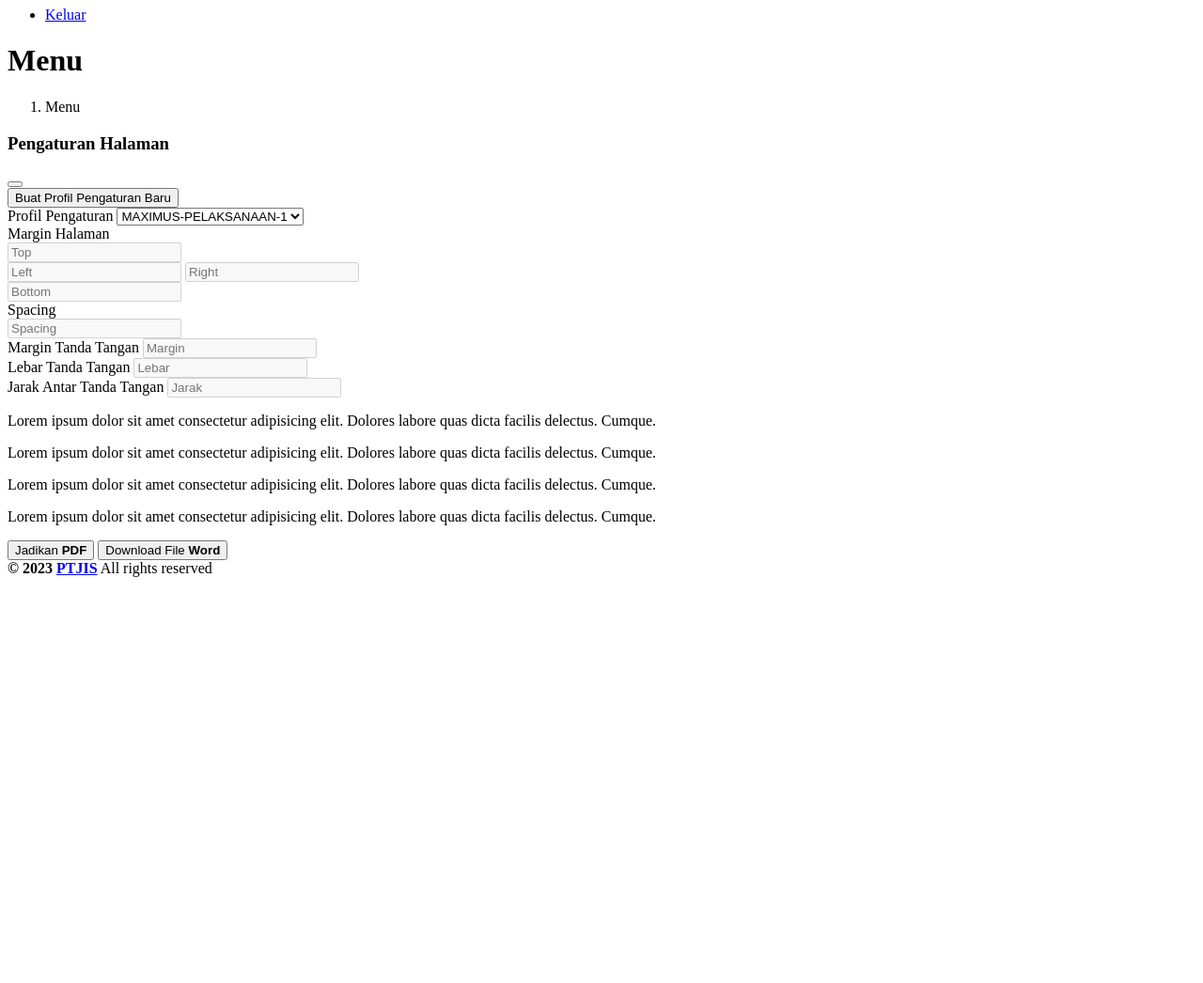
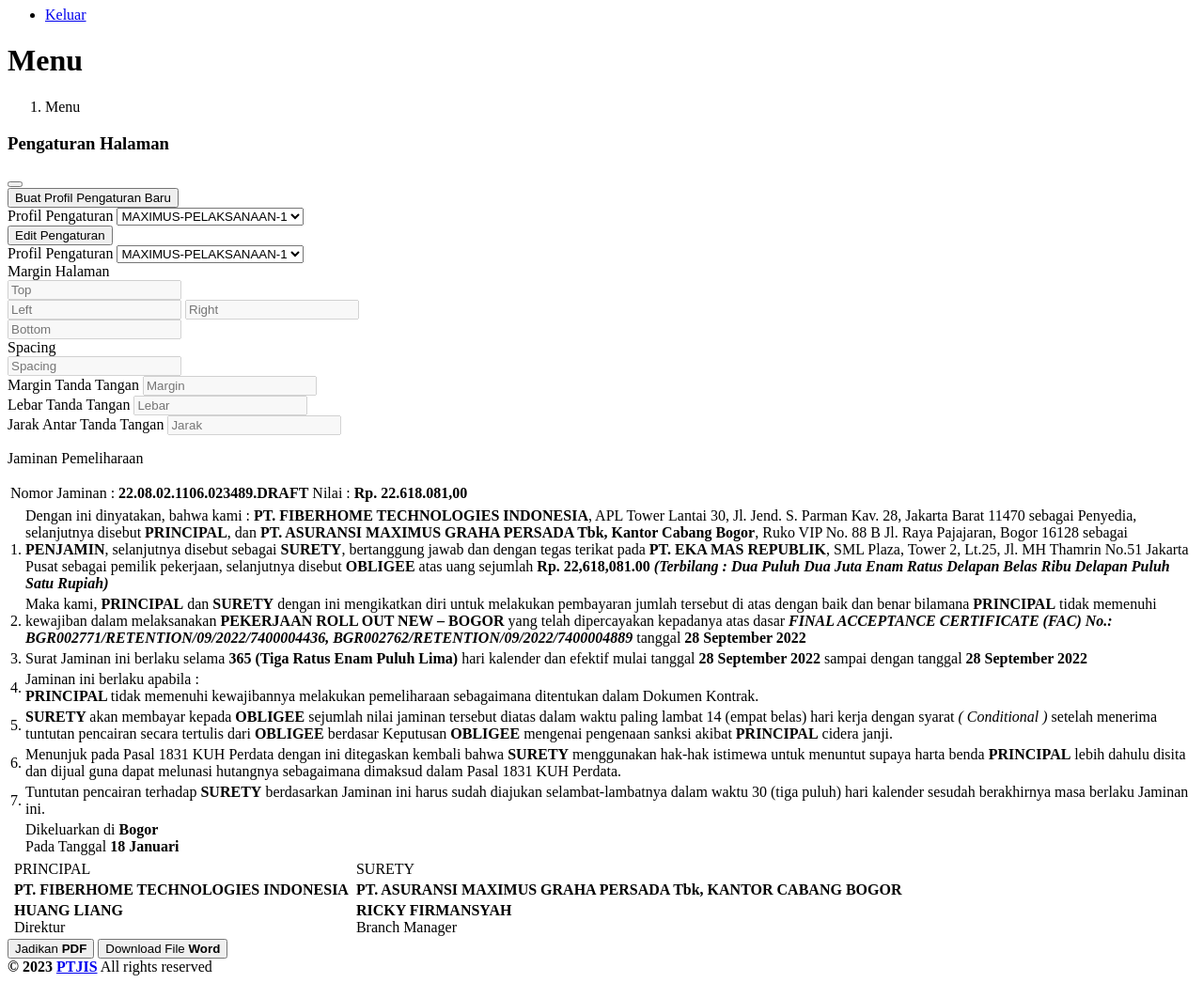
Before and after one commit to hasan282/app-web-suretybond-wording, a CodeIgniter 4 app: template app/Views/guarantee/print/index.php in a window 1280 px wide. Shown: the part 1707-2753 px from the top of the page at 94% size. Before the commit the page ends 2321 px from the top, so only its background shows below. Run offline with PHP 8.4 and a stand-in for CodeIgniter, Linux system fonts and the light colour scheme; the template is opened without the code that fills it, so the values that code supplies are empty; some libraries are stand-ins or nearby versions.

Commit message:
process export view

```diff
--- a/app/Controllers/Guarantee.php
+++ b/app/Controllers/Guarantee.php
@@ -41,7 +41,6 @@ class Guarantee extends BaseController
         $data['title'] = 'Cetak Jaminan';
         $data['bread'] = array('Jaminan|guarantee', 'Detail|guarantee/detail', 'Cetak');
         $this->plugin->setup('scrollbar|jspdf');
-        // $this->view('guarantee/print', $data);
         $this->view('guarantee/print/index', $data);
     }
 
--- /dev/null
+++ b/app/Views/guarantee/draft/mb_ind.php
@@ -0,0 +1,75 @@
+<div id="doc-target">
+
+    <p class="text-center text-bold">Jaminan Pemeliharaan</p>
+    <table class="w-100">
+        <tr>
+            <td>Nomor Jaminan : <b>22.08.02.1106.023489.DRAFT</b></td>
+            <td class="text-right">Nilai : <b>Rp. 22.618.081,00</b></td>
+        </tr>
+    </table>
+
+    <table>
+        <tr>
+            <td class="align-top">1.</td>
+            <td>Dengan ini dinyatakan, bahwa kami : <strong>PT. FIBERHOME TECHNOLOGIES INDONESIA</strong>, APL Tower Lantai 30, Jl. Jend. S. Parman Kav. 28, Jakarta Barat 11470 sebagai Penyedia, selanjutnya disebut <strong>PRINCIPAL</strong>, dan <strong>PT. ASURANSI MAXIMUS GRAHA PERSADA Tbk, Kantor Cabang Bogor</strong>, Ruko VIP No. 88 B Jl. Raya Pajajaran, Bogor 16128 sebagai <strong>PENJAMIN</strong>, selanjutnya disebut sebagai <strong>SURETY</strong>, bertanggung jawab dan dengan tegas terikat pada <strong>PT. EKA MAS REPUBLIK</strong>, SML Plaza, Tower 2, Lt.25, Jl. MH Thamrin No.51 Jakarta Pusat sebagai pemilik pekerjaan, selanjutnya disebut <strong>OBLIGEE</strong> atas uang sejumlah <strong>Rp. 22,618,081.00 <i>(Terbilang : Dua Puluh Dua Juta Enam Ratus Delapan Belas Ribu Delapan Puluh Satu Rupiah)</i></strong> </td>
+        </tr>
+        <tr>
+            <td>2.</td>
+            <td>Maka kami, <strong>PRINCIPAL</strong> dan <strong>SURETY</strong> dengan ini mengikatkan diri untuk melakukan pembayaran jumlah tersebut di atas dengan baik dan benar bilamana <strong>PRINCIPAL</strong> tidak memenuhi kewajiban dalam melaksanakan <b>PEKERJAAN ROLL OUT NEW – BOGOR</b> yang telah dipercayakan kepadanya atas dasar <strong><i>FINAL ACCEPTANCE CERTIFICATE (FAC) No.: BGR002771/RETENTION/09/2022/7400004436, BGR002762/RETENTION/09/2022/7400004889</i></strong> tanggal<strong> 28 September 2022</strong></td>
+        </tr>
+        <tr>
+            <td>3.</td>
+            <td>Surat Jaminan ini berlaku selama <strong>365 (Tiga Ratus Enam Puluh Lima)</strong> hari kalender dan efektif mulai tanggal <strong> 28 September 2022</strong> sampai dengan tanggal <strong> 28 September 2022</strong></td>
+        </tr>
+        <tr>
+            <td>4.</td>
+            <td>Jaminan ini berlaku apabila : <br>
+                <strong>PRINCIPAL </strong> tidak memenuhi kewajibannya melakukan pemeliharaan sebagaimana ditentukan dalam Dokumen Kontrak.
+            </td>
+        </tr>
+        <tr>
+            <td>5.</td>
+            <td><strong>SURETY </strong> akan membayar kepada <strong>OBLIGEE </strong> sejumlah nilai jaminan tersebut diatas dalam waktu paling lambat 14 (empat belas) hari kerja dengan syarat <i>( Conditional )</i> setelah menerima tuntutan pencairan secara tertulis dari <strong>OBLIGEE</strong> berdasar Keputusan <strong>OBLIGEE</strong> mengenai pengenaan sanksi akibat <strong>PRINCIPAL</strong> cidera janji.</td>
+        </tr>
+        <tr>
+            <td>6.</td>
+            <td>Menunjuk pada Pasal 1831 KUH Perdata dengan ini ditegaskan kembali bahwa <strong>SURETY</strong> menggunakan hak-hak istimewa untuk menuntut supaya harta benda <strong>PRINCIPAL</strong> lebih dahulu disita dan dijual guna dapat melunasi hutangnya sebagaimana dimaksud dalam Pasal 1831 KUH Perdata.</td>
+        </tr>
+        <tr>
+            <td>7.</td>
+            <td>Tuntutan pencairan terhadap <strong>SURETY</strong> berdasarkan Jaminan ini harus sudah diajukan selambat-lambatnya dalam waktu 30 (tiga puluh) hari kalender sesudah berakhirnya masa berlaku Jaminan ini. </td>
+        </tr>
+        <tr>
+            <td></td>
+            <td>
+                Dikeluarkan di <strong>Bogor</strong><br>
+                Pada Tanggal <strong>18 Januari</strong>
+            </td>
+        </tr>
+    </table>
+
+    <table>
+        <tr>
+            <td></td>
+            <td>PRINCIPAL</td>
+            <td></td>
+            <td>SURETY</td>
+            <td></td>
+        </tr>
+        <tr>
+            <td></td>
+            <td><strong>PT. FIBERHOME TECHNOLOGIES INDONESIA</strong></td>
+            <td></td>
+            <td><strong>PT. ASURANSI MAXIMUS GRAHA PERSADA Tbk, KANTOR CABANG BOGOR</strong></td>
+            <td></td>
+        </tr>
+        <tr>
+            <td></td>
+            <td><b>HUANG LIANG </b><br>Direktur</td>
+            <td></td>
+            <td><b>RICKY FIRMANSYAH </b><br>Branch Manager</td>
+            <td></td>
+        </tr>
+    </table>
+
+</div>
--- a/app/Views/guarantee/print.php
+++ b/app/Views/guarantee/print.php
@@ -168,7 +168,7 @@ $line_height = '1em';
     <div class="card-body">
         <div id="outer">
             <div id="doc-target">
-                <div class="container  text-blue">
+                <div class="container text-blue">
                     <div class="header">
                         <h6 class="text-center text-uppercase text-bold judul text-primary">Jaminan Pemeliharaan</h6>
                         <table class="table table-borderless mb-0">
--- a/app/Views/guarantee/print/index.php
+++ b/app/Views/guarantee/print/index.php
@@ -18,19 +18,16 @@
     </div>
 </div>
 <div class="row">
-    <div class="col-8">
+    <div class="col-9">
         <div class="card">
             <div class="card-body">
 
-                <p>Lorem ipsum dolor sit amet consectetur adipisicing elit. Dolores labore quas dicta facilis delectus. Cumque.</p>
-                <p>Lorem ipsum dolor sit amet consectetur adipisicing elit. Dolores labore quas dicta facilis delectus. Cumque.</p>
-                <p>Lorem ipsum dolor sit amet consectetur adipisicing elit. Dolores labore quas dicta facilis delectus. Cumque.</p>
-                <p>Lorem ipsum dolor sit amet consectetur adipisicing elit. Dolores labore quas dicta facilis delectus. Cumque.</p>
+                <?= $this->include('guarantee/draft/mb_ind'); ?>
 
             </div>
         </div>
     </div>
-    <div class="col-4 d-flex justify-content-center">
+    <div class="col-3 d-flex justify-content-center">
         <div class="my-auto">
             <button type="button" class="btn btn-danger btn-lg btn-block">
                 Jadikan <strong>PDF</strong>
--- a/app/Views/guarantee/print/setting.php
+++ b/app/Views/guarantee/print/setting.php
@@ -1,6 +1,7 @@
 <div class="row">
-    <div class="col">
+    <div class="col-xl-4">
 
+        <div class="pr-xl-3">
             <button class="btn btn-primary btn-sm mb-4">
                 <i class="fas fa-plus mr-2"></i>Buat Profil Pengaturan Baru
             </button>
@@ -10,9 +11,21 @@
                     <option value="">MAXIMUS-PELAKSANAAN-1</option>
                 </select>
             </div>
+            <button class="btn btn-secondary btn-sm">
+                <i class="fas fa-edit mr-2"></i>Edit Pengaturan
+            </button>
+        </div>
+        <div class="pr-xl-3 hide-content">
+            <div class="form-group">
+                <label for="">Profil Pengaturan</label>
+                <select id="" class="form-control">
+                    <option value="">MAXIMUS-PELAKSANAAN-1</option>
+                </select>
+            </div>
+        </div>
 
     </div>
-    <div class="col">
+    <div class="col-xl-4 col-md-6">
 
         <label>Margin Halaman</label>
         <div class="border-fade py-3 px-3 mb-3">
@@ -50,17 +63,17 @@
         </div>
 
     </div>
-    <div class="col">
+    <div class="col-xl-4 col-md-6">
 
-        <div class="form-group mw-2 mx-auto">
+        <div class="form-group mw-2 mx-md-auto">
             <label for="">Margin Tanda Tangan</label>
             <input type="text" class="form-control" placeholder="Margin" disabled>
         </div>
-        <div class="form-group mw-2 mx-auto">
+        <div class="form-group mw-2 mx-md-auto">
             <label for="">Lebar Tanda Tangan</label>
             <input type="text" class="form-control" placeholder="Lebar" disabled>
         </div>
-        <div class="form-group mw-2 mx-auto">
+        <div class="form-group mw-2 mx-md-auto">
             <label for="">Jarak Antar Tanda Tangan</label>
             <input type="text" class="form-control" placeholder="Jarak" disabled>
         </div>
--- a/public/asset/css/surety.css
+++ b/public/asset/css/surety.css
@@ -132,3 +132,7 @@ table th.fit {
     white-space: nowrap;
     width: 1%;
 }
+
+.hide-content {
+    display: none;
+}
```
Lines whose indentation alone changed are shown as unchanged.
